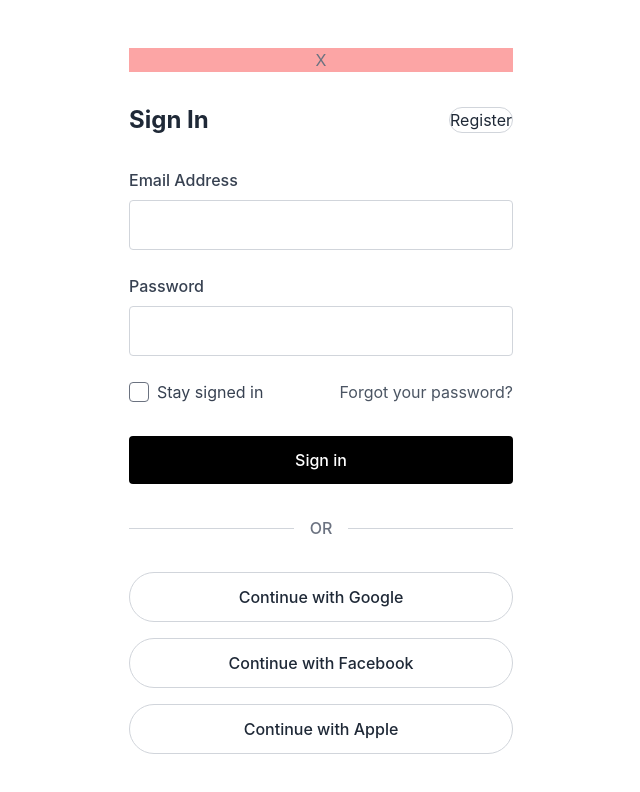
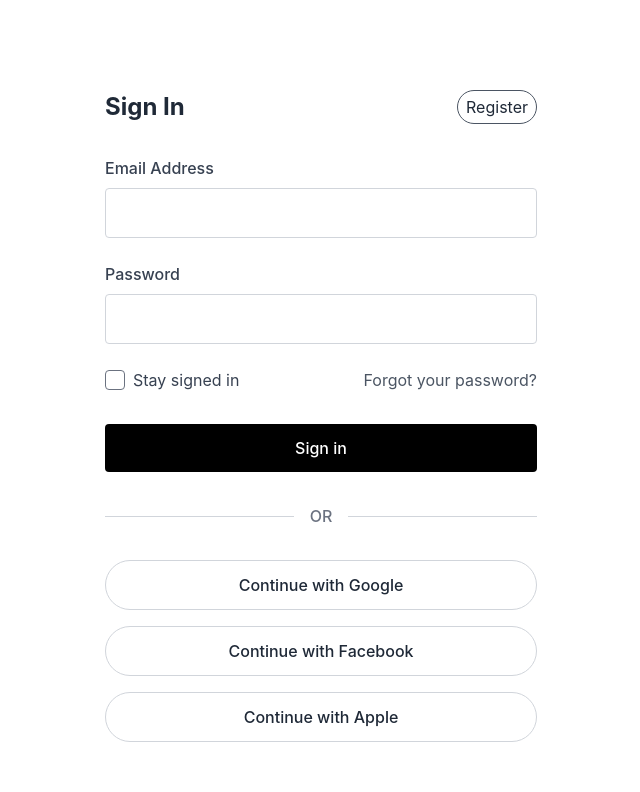
Before and after one commit to ridwanam9/KaryaRasa_frontend, a Next.js app in the folder karya-rasa/: page /login in a window 1280 px wide. Shown: the top 792 px of the page, without its empty margins (319-959 px from the left). Built offline with nearby package versions, Linux system fonts and the light colour scheme.

Commit message:
update login & register fix

```diff
--- a/karya-rasa/src/components/Navbar.tsx
+++ b/karya-rasa/src/components/Navbar.tsx
@@ -185,7 +185,7 @@ const Navbar = () => {
           <div className="bg-white p-6 rounded shadow-lg w-full max-w-md relative max-h-screen overflow-y-auto">
             <button
               onClick={() => setShowLogin(false)}
-              className="absolute top-2 right-2 text-lg font-bold"
+              className="absolute top-2 right-2 text-lg font-medium hover:text-lg hover:font-bold"
             >
               ✕
             </button>
--- a/karya-rasa/src/pages/login.tsx
+++ b/karya-rasa/src/pages/login.tsx
@@ -47,18 +47,15 @@ function LoginPage({ onSwitch }: Props) {
 
   return (
     <div className="flex justify-center items-center min-h-screen bg-white p-4">
-      <div className="w-full max-w-md p-8">
+      <div className="w-full max-w-md p-2">
         <div className="flex flex-col end mb-8">
-          <button className="text-gray-500 hover:text-gray-800 bg-red-300">
-            X
-          </button>
         </div>
         <div className="flex justify-between items-center mb-8">
           <h1 className="text-2xl font-bold">Sign In</h1>
           <button
             type="button"
             onClick={onSwitch}
-            className="border border-gray-300 rounded-full text-gray-800 hover:bg-gray-100"
+            className="border px-2 py-1 border-gray-600 rounded-full text-gray-800 hover:bg-gray-100"
           >
             Register
           </button>
@@ -124,7 +121,7 @@ function LoginPage({ onSwitch }: Props) {
                 </label>
               </div>
             </div>
-            <a href="#" className="text-gray-600 hover:text-gray-800">
+            <a href="#" className="ml-10 text-gray-600 hover:text-gray-800">
               Forgot your password?
             </a>
           </div>
--- a/karya-rasa/src/pages/register.tsx
+++ b/karya-rasa/src/pages/register.tsx
@@ -46,13 +46,13 @@ function RegisterPage({ onSwitch }: Props) {
 
   return (
     <div className="flex justify-center items-center min-h-screen bg-white p-4">
-      <div className="w-full max-w-md p-8">
+      <div className="w-full max-w-md p-2">
         <div className="flex justify-between items-center mb-8">
           <h1 className="text-2xl font-bold">Create Your Account</h1>
           <button
             type="button"
             onClick={onSwitch}
-            className="border border-gray-300 rounded-full text-gray-800 hover:bg-gray-100"
+            className="border px-2 py-1 border-gray-600 rounded-full text-gray-800 hover:bg-gray-100"
           >
             Login
           </button>
```
